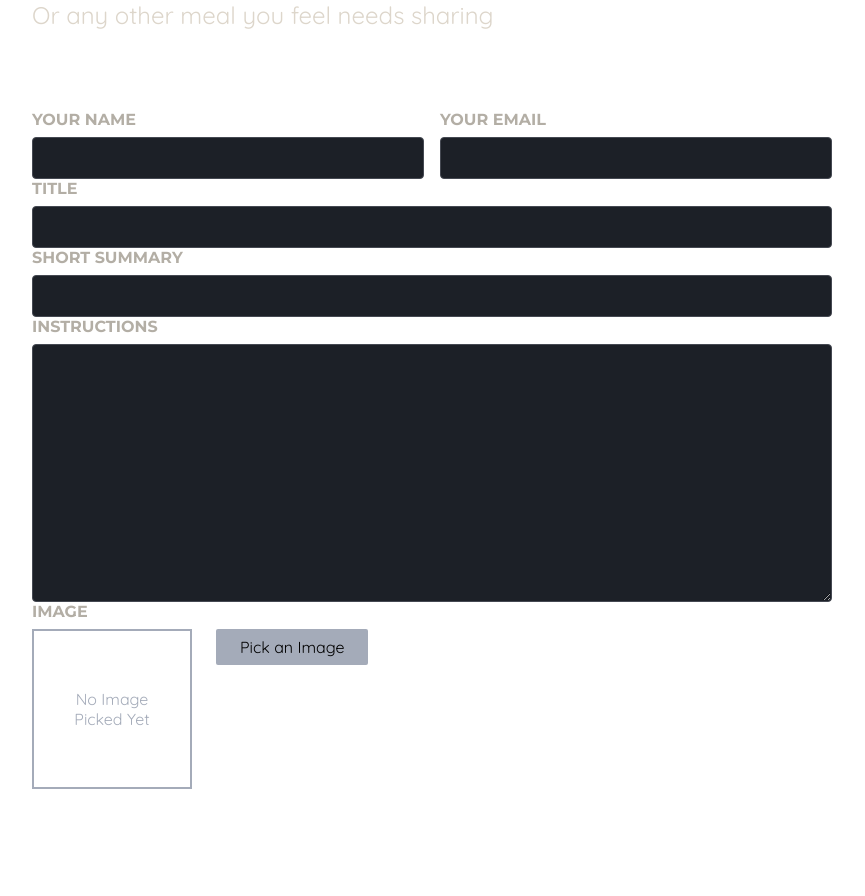
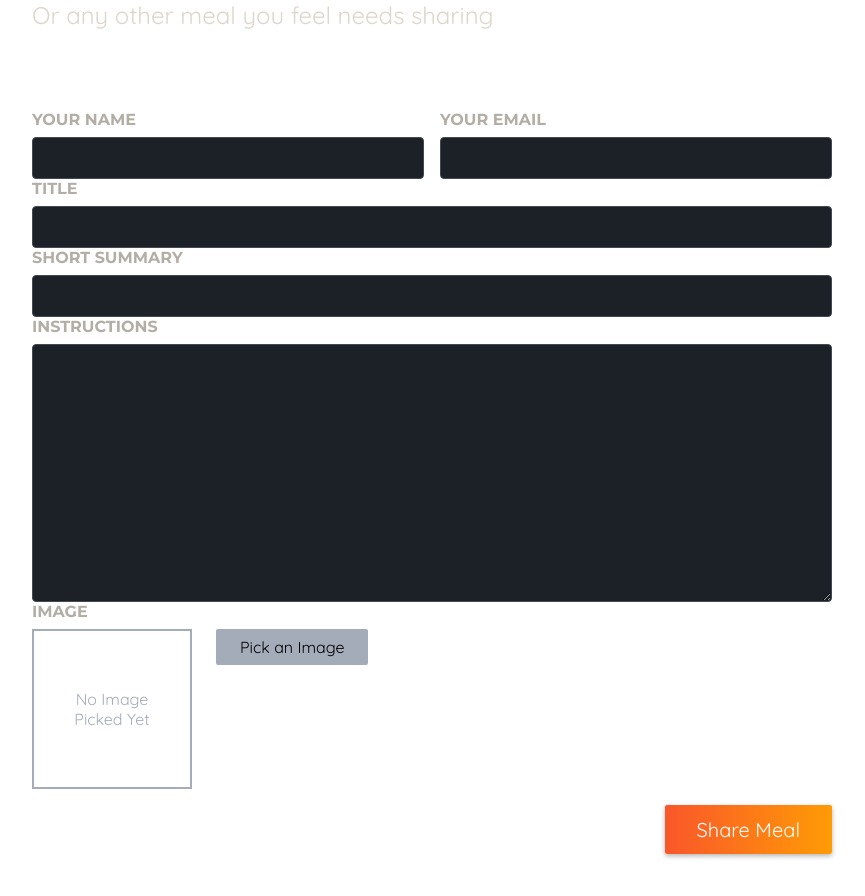
Before and after one commit to kelvinmacharia254/nextjs-basics, a Next.js app: page /meals/share in a window 1280 px wide. Shown: the part 250-1146 px from the top of the page, without its empty margins (32-897 px from the left). Before the commit the page ends 1087 px from the top, so only its background shows below. Built offline with nearby package versions, Linux system fonts and the light colour scheme.

Commit message:
handle form subnission using server action

```diff
--- a/src/app/meals/share/page.js
+++ b/src/app/meals/share/page.js
@@ -1,10 +1,13 @@
-
+"use client"
 
 import styles from './page.module.css'
 import ImagePicker from "@/components/meals/image-picker";
+import {useActionState} from "react";
+import {shareMeal} from "@/lib/actions";
+import MealFormSubmit from "@/components/meals/meals-form-submit";
 
 export default function ShareMealPage() {
-
+    const [state, formAction] = useActionState(shareMeal, {message: null})
     return(
         <>
             <header className={styles.header}>
@@ -14,7 +17,7 @@ export default function ShareMealPage() {
                 <p>Or any other meal you feel needs sharing</p>
             </header>
             <main className={styles.main}>
-                <form className={styles.form}>
+                <form className={styles.form} action={formAction}>
                     <div className={styles.row}>
                         <p>
                             <label htmlFor="name">Your Name</label>
@@ -38,6 +41,11 @@ export default function ShareMealPage() {
                         <textarea name="instructions" id="instructions" rows="10"></textarea>
                     </p>
                     <ImagePicker/>
+                    {state?.message && <p>{state.message}</p>}
+                    {!state && <p>An unexpected error occurred. Please try again later.</p>}
+                    <p className={styles.actions}>
+                        <MealFormSubmit/>
+                    </p>
                 </form>
             </main>
         </>
--- a/src/components/meals/image-picker.js
+++ b/src/components/meals/image-picker.js
@@ -48,7 +48,7 @@ export default function ImagePicker(){
                     id="image"
                     name="image"
                     ref={imageInput}
-                    onchange={handleImageChange}
+                    onChange={handleImageChange}
                     required
                 />
                 <button
--- /dev/null
+++ b/src/components/meals/meals-form-submit.js
@@ -0,0 +1,13 @@
+"use client";
+
+import { useFormStatus } from "react-dom";
+
+export default function MealFormSubmit() {
+    const { pending } = useFormStatus();
+
+    return (
+        <button type="submit" disabled={pending}>
+            {pending ? "Submitting..." : "Share Meal"}
+        </button>
+    );
+}
--- /dev/null
+++ b/src/lib/actions.js
@@ -0,0 +1,6 @@
+"use server"
+
+export async function shareMeal(prevState, formData) {
+    console.log("shareMeal");
+    console.log(formData);
+}
```
Also changed, not shown: src/lib/queries.js (line endings or trailing spaces).
